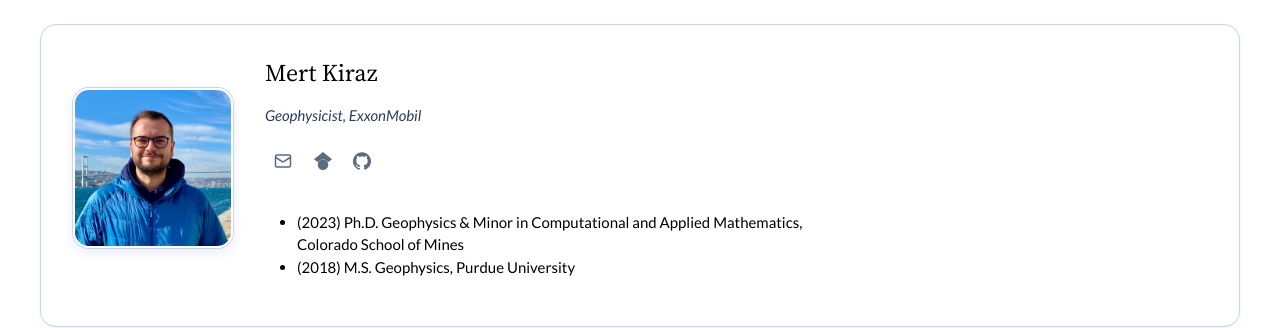
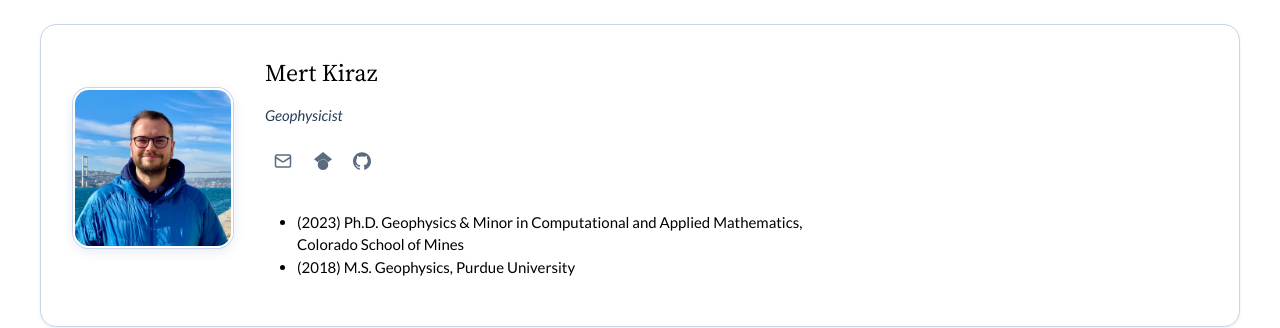
Before and after one commit to mertsinanrecepkiraz/mertsinanrecepkiraz.github.io, a Jekyll site: the page built from _pages/about.md, in a window 1280 px wide. Shown: the part 149-477 px from the top of the page. Built offline with Jekyll 4.4.1, drawn with Linux system fonts in a browser that asks for light colours.

Commit message:
Simplify About page role

```diff
--- a/_pages/about.md
+++ b/_pages/about.md
@@ -11,7 +11,7 @@ permalink: /about/
 <img src="{{ site.photo | prepend: '/images/' | relative_url }}" class="pi-photo" alt="{{ site.name }}" width="160" height="160">
 <div>
 <h2 class="pi-name">{{ site.name }}</h2>
-<p style="font-style: italic; color: var(--text-secondary);">{{ site.title }}, {{ site.institution }}</p>
+<p style="font-style: italic; color: var(--text-secondary);">{{ site.title }}</p>
 <div class="pi-links">
 {% if site.email %}<a href="mailto:{{ site.email }}" class="icon-link" title="Email" aria-label="Email">{% include icon.html name="envelope" %}</a>{% endif %}
 {% if site.links.cv and site.links.cv != "" %}<a href="{{ site.links.cv | prepend: '/' | relative_url }}" class="icon-link" title="CV" aria-label="CV">{% include icon.html name="cv" %}</a>{% endif %}
```
